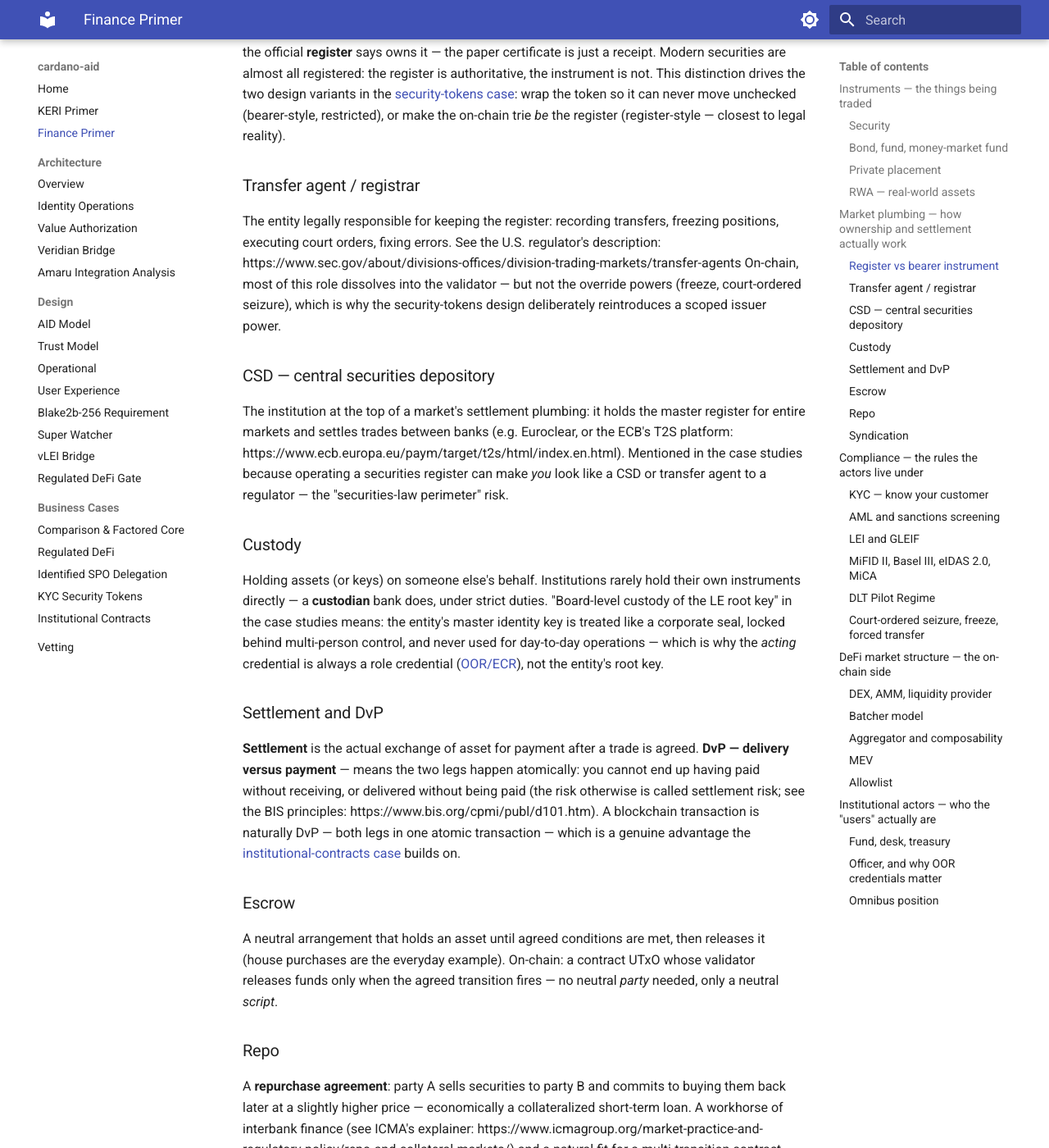
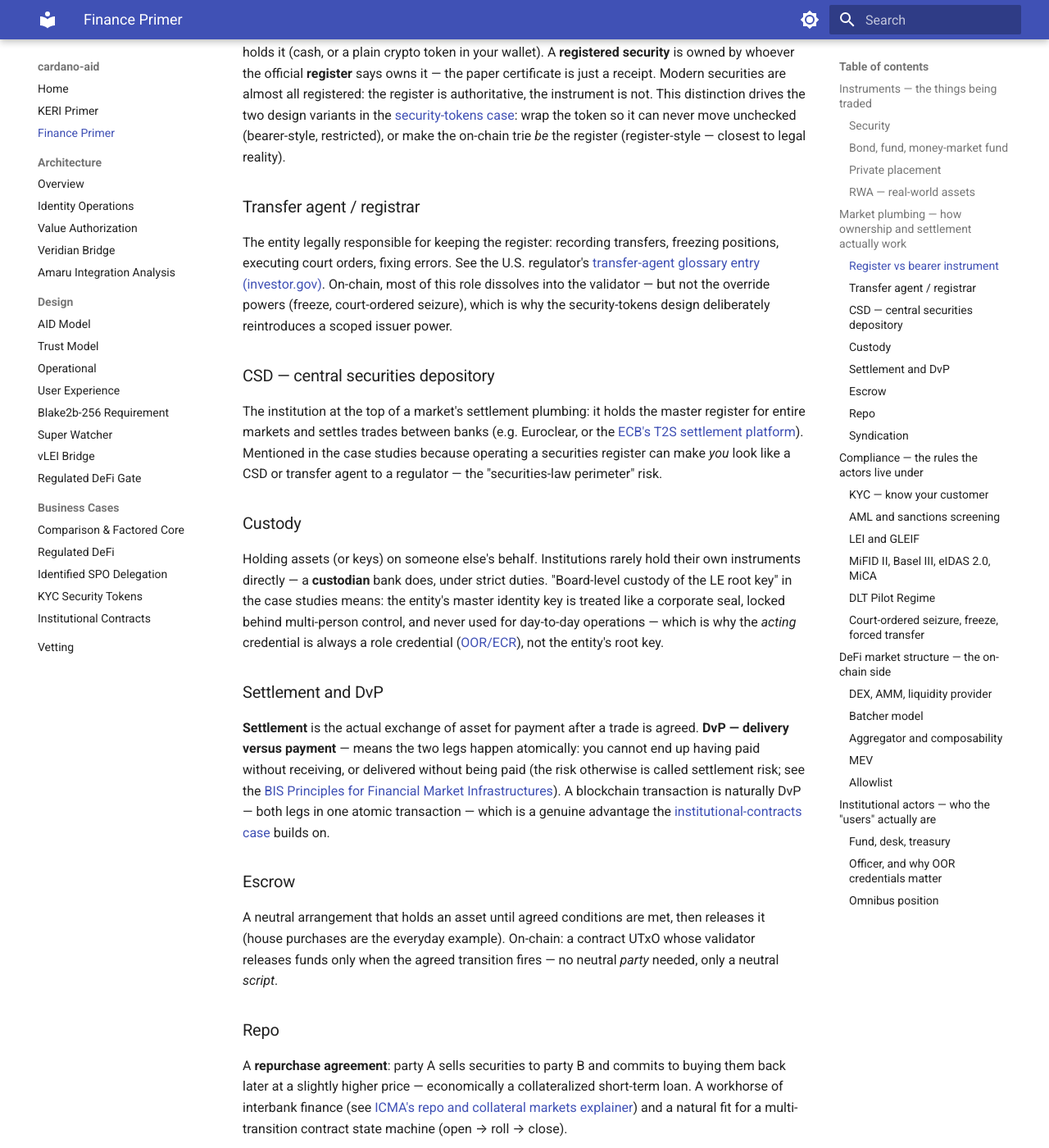
Before and after one commit to lambdasistemi/cardano-keri, an MkDocs documentation site: the page built from docs/finance-primer.md, in a window 1280 px wide and 1400 px high, scrolled down 1533 px. Shown: the whole window at 82% size. Built offline with MkDocs 1.6.1 and Material for MkDocs 9.7.7, drawn with Linux system fonts in a browser that asks for light colours; some of the changed text lies outside the part shown.

Commit message:
docs: markdown-format and verify all regulation links

```diff
--- a/docs/finance-primer.md
+++ b/docs/finance-primer.md
@@ -22,7 +22,7 @@ What makes securities special is that nearly every jurisdiction regulates who
 may issue them, who may buy them, and how they may change hands. That is why
 "put a security on a blockchain" is never just a token drop — the transfer
 rules come with the asset. See the U.S. regulator's plain-language
-introduction: https://www.investor.gov/introduction-investing
+[introduction to investing (investor.gov)](https://www.investor.gov/introduction-investing).
 
 ### Bond, fund, money-market fund
 
@@ -75,7 +77,8 @@ on-chain trie *be* the register (register-style — closest to legal reality).
 
 The entity legally responsible for keeping the register: recording transfers,
 freezing positions, executing court orders, fixing errors. See the U.S.
-regulator's description: https://www.sec.gov/about/divisions-offices/division-trading-markets/transfer-agents
+regulator's
+[transfer-agent glossary entry (investor.gov)](https://www.investor.gov/introduction-investing/investing-basics/glossary/transfer-agents).
 On-chain, most of this role dissolves into the validator — but not the
 override powers (freeze, court-ordered seizure), which is why the
 security-tokens design deliberately reintroduces a scoped issuer power.
@@ -84,8 +87,9 @@ security-tokens design deliberately reintroduces a scoped issuer power.
 
 The institution at the top of a market's settlement plumbing: it holds the
 master register for entire markets and settles trades between banks (e.g.
-Euroclear, or the ECB's T2S platform:
-https://www.ecb.europa.eu/paym/target/t2s/html/index.en.html). Mentioned in
+Euroclear, or the
+[ECB's T2S settlement platform](https://www.ecb.europa.eu/paym/target/t2s/html/index.en.html)).
+Mentioned in
 the case studies because operating a securities register can make *you* look
 like a CSD or transfer agent to a regulator — the "securities-law perimeter"
 risk.
@@ -105,8 +109,9 @@ is why the *acting* credential is always a role credential
 **Settlement** is the actual exchange of asset for payment after a trade is
 agreed. **DvP — delivery versus payment** — means the two legs happen
 atomically: you cannot end up having paid without receiving, or delivered
-without being paid (the risk otherwise is called settlement risk; see the BIS
-principles: https://www.bis.org/cpmi/publ/d101.htm). A blockchain transaction
+without being paid (the risk otherwise is called settlement risk; see the
+[BIS Principles for Financial Market Infrastructures](https://www.bis.org/cpmi/publ/d101.htm)).
+A blockchain transaction
 is naturally DvP — both legs in one atomic transaction — which is a genuine
 advantage the [institutional-contracts case](design/business-cases/institutional-contracts.md)
 builds on.
@@ -122,8 +127,8 @@ fires — no neutral *party* needed, only a neutral *script*.
 
 A **repurchase agreement**: party A sells securities to party B and commits to
 buying them back later at a slightly higher price — economically a
-collateralized short-term loan. A workhorse of interbank finance (see ICMA's
-explainer: https://www.icmagroup.org/market-practice-and-regulatory-policy/repo-and-collateral-markets/)
+collateralized short-term loan. A workhorse of interbank finance (see
+[ICMA's repo and collateral markets explainer](https://www.icmagroup.org/market-practice-and-regulatory-policy/repo-and-collateral-markets/))
 and a natural fit for a multi-transition contract state machine
 (open → roll → close).
 
@@ -153,7 +160,7 @@ credentials.
 **Anti-money-laundering**: the wider duty to monitor, detect and report
 suspicious flows — an ongoing process, not a one-time identity check.
 **Sanctions screening**: checking counterparties against government blocklists
-(e.g. the EU sanctions map: https://www.sanctionsmap.eu) that change on a
+(e.g. the [EU sanctions map](https://www.sanctionsmap.eu)) that change on a
 day's notice. The case studies repeatedly state that registry freshness is
 "minutes-grade, never sanctions-screening-grade": an on-chain gate can prove
 *who* someone is, but real-time blocklist compliance remains an off-chain
```
Also changed, not shown: other parts of docs/finance-primer.md (+18 -11 lines).
